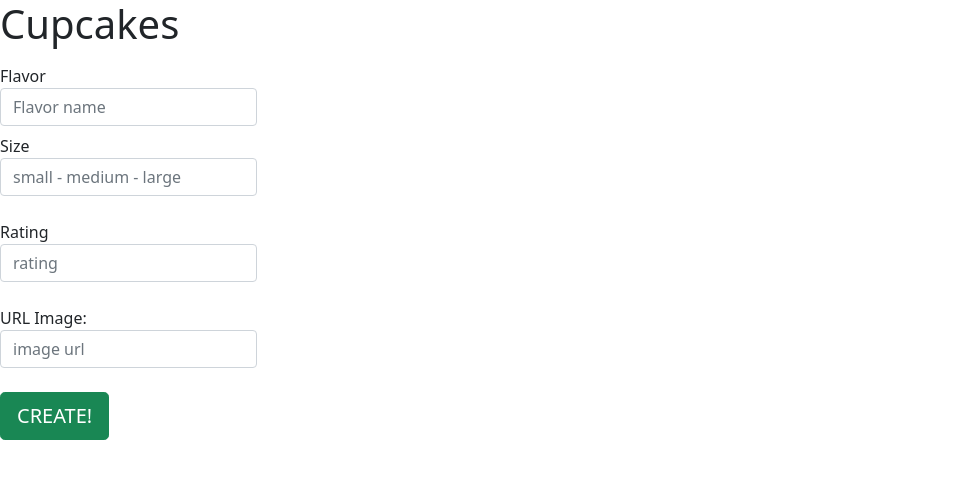
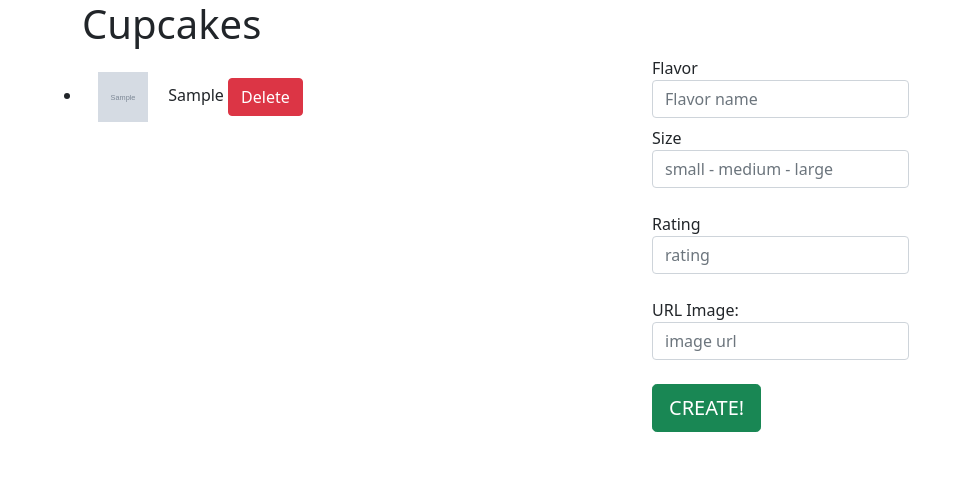
Before and after one commit to lucasluize-tech/Springboard-Public, a Flask app: page / in a window 1280 px wide. Shown: the top 479 px of the page, without its empty margins (0-972 px from the left). Run offline with Flask 2, Linux system fonts and the light colour scheme; tables that the repository leaves empty hold one stand-in row (values such as "Sample post"); grey boxes marked "Sample" are stand-in pictures.

Commit message:
exe rest api cupcakes

```diff
--- a/flask-apis/learning/exercise/flask-cupcakes/static/app.js
+++ b/flask-apis/learning/exercise/flask-cupcakes/static/app.js
@@ -1,21 +1,34 @@
-const createButton = $("button")
-const createCupcakeForm = $("form")
+const createButton = $("button");
+const createCupcakeForm = $("form");
+const deleteButton = $(".delete"); // why this only works inside the browser?
 
 const BASE_URL = '/api/cupcakes'
 
 const showCupcakes = async function(){
     const res = await axios.get(BASE_URL)
+    console.log(res)
 
-    for(cupcake of res.cupcakes){
+    data = res.data
+
+    for(cupcake of data.cupcakes){
         const new_li = $(`
-            <li id=${cupcake.id}>
-            ${cupcake.flavor}</li>`)
+            <li id="cupcake-${cupcake.id}" data-id:"${cupcake.id}">
+                <img src="${cupcake.image}" width="50px" height="50px" class="m-3">
+                ${cupcake.flavor}
+                <button class="delete btn btn-danger" data-id="${cupcake.id}">Delete</button>
+                </li>`)
 
         $("ul").append(new_li)
     }
 }
 
-createButton.click(async function(e){
+const removeCupCakes = () => {
+    $('li').remove()
+}
+
+
+
+const submitNewCupcake = async function(e){
     e.preventDefault()
     // create a new cupcake
     const res = await axios({
@@ -28,7 +41,29 @@ createButton.click(async function(e){
           image: $("image").val(),
       }
     })
+
     console.log('created new cupcake')
+    removeCupCakes();
     showCupcakes();
+    // emptyFormInputs;
+    $("#flavor").val() = ''
+    $("#size").val() =''
+    $("#rating").val()=''
+    $("image").val()=''
 
-})
+}
+
+const deleteCupcake = async function(){
+    const id = $(this).data('id')
+    await axios.delete(`${BASE_URL}/${id}`)
+    removeCupCakes();
+    showCupcakes();
+}
+
+
+createButton.click(submitNewCupcake)
+deleteButton.click(deleteCupcake) // it does not work , only inside the browser.
+
+
+
+showCupcakes();
--- a/flask-apis/learning/exercise/flask-cupcakes/templates/cupcakes.html
+++ b/flask-apis/learning/exercise/flask-cupcakes/templates/cupcakes.html
@@ -9,11 +9,12 @@
 
     <title>Cupcakes</title>
 </head>
-<body>
+<body class='container'>
     <h1> Cupcakes</h1>
-    <ul>
+    <div class="row">
+        <ul class="col">
         </ul>
-    <form method="POST">
+        <form class="col" method="POST">
             <div class="mb3">
                 <label class='form-label' for="flavor">Flavor
                     <input id='flavor' type="text" class="form-control" name="flavor" placeholder="Flavor name" required>
@@ -36,10 +37,11 @@
             </div>
             <button class ='btn btn-success btn-lg mb-3' type='submit'>CREATE!</button>
         </form>
+    </div>
 
+    <script src="https://ajax.googleapis.com/ajax/libs/jquery/3.6.0/jquery.min.js"></script>
+    <script src="https://cdn.jsdelivr.net/npm/axios/dist/axios.min.js"></script>
     <script src="../static/app.js"></script>
-    <script src="https://cdn.jsdelivr.net/npm/axios/dist/axios.min.js"></script>
-    <script src="https://ajax.googleapis.com/ajax/libs/jquery/3.6.0/jquery.min.js"></script>
 
 </body>
 </html>
```
Also changed, not shown: flask-apis/learning/exercise/flask-cupcakes/questions.txt (+3 -4 lines), flask-apis/learning/restFUl-api.md (+1 -1 lines). Lines whose indentation alone changed are shown as unchanged.
